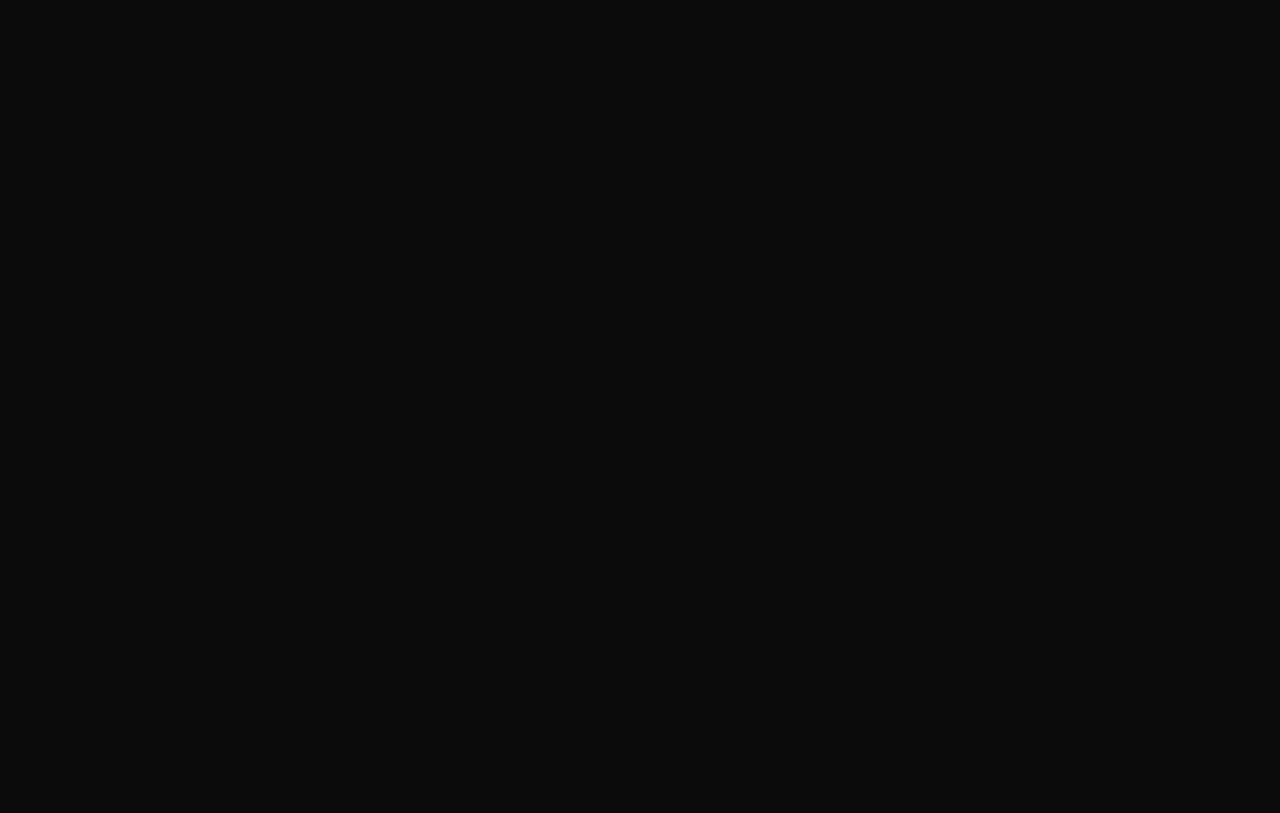
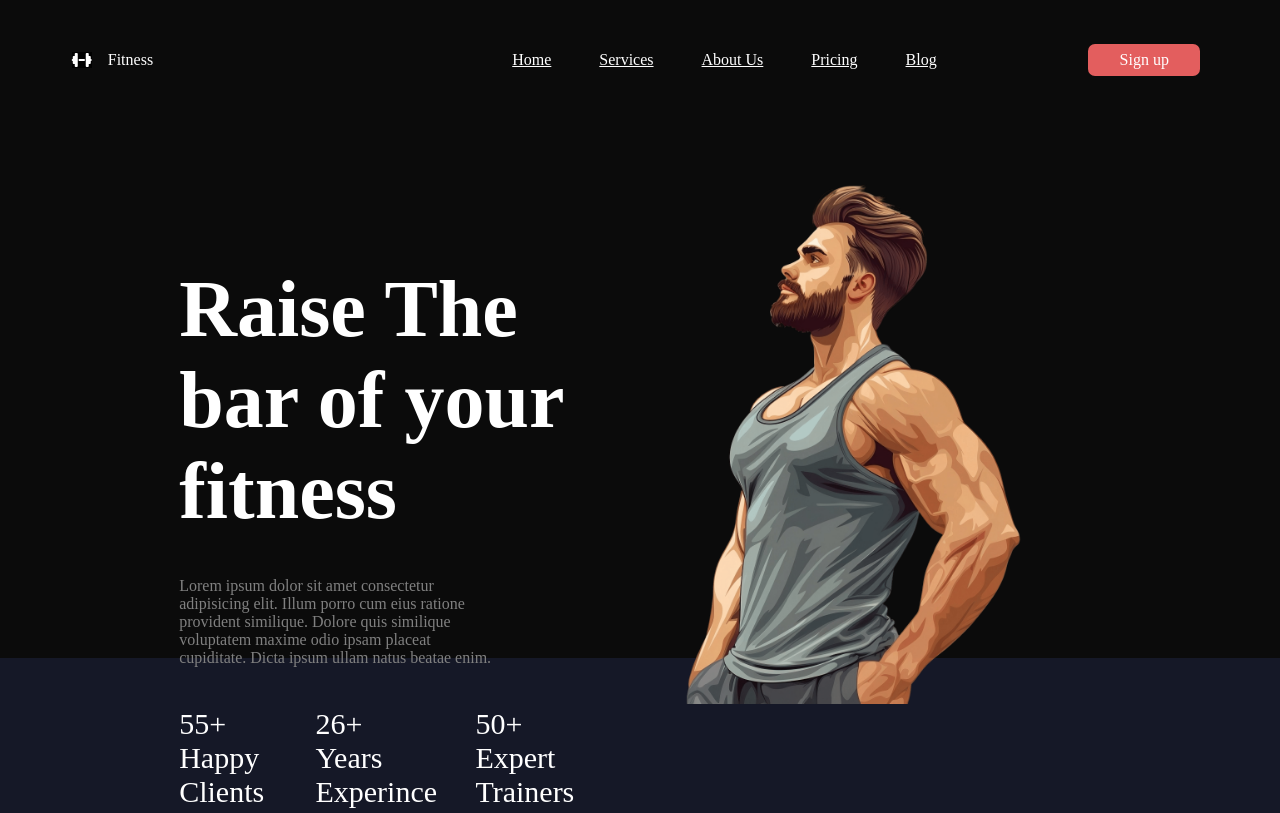
Before and after one commit to Dharmil20/gym-portfolio, a website: page index.html in a window 1280 px wide. Shown: the top 813 px of the page. Drawn offline with Linux system fonts and the light colour scheme; a web font is replaced by a local one.

Commit message:
Add Hero page

```diff
--- a/index.html
+++ b/index.html
@@ -1,15 +1,64 @@
 <!DOCTYPE html>
 <html lang="en">
+
 <head>
     <meta charset="UTF-8">
     <meta name="viewport" content="width=device-width, initial-scale=1.0">
     <title>Gym Portfolio</title>
+    <link href="https://fonts.cdnfonts.com/css/gilroy-bold" rel="stylesheet">
+    <link rel="stylesheet" href="https://cdnjs.cloudflare.com/ajax/libs/font-awesome/6.6.0/css/all.min.css" integrity="sha512-Kc323vGBEqzTmouAECnVceyQqyqdsSiqLQISBL29aUW4U/M7pSPA/gEUZQqv1cwx4OnYxTxve5UMg5GT6L4JJg==" crossorigin="anonymous" referrerpolicy="no-referrer"/>
     <link rel="stylesheet" href="style.css">
 </head>
+
 <body>
-    <div id="page1"></div>
+    <nav id = "nav">
+        <div id="logo">
+            <i class="fa-solid fa-dumbbell"></i>
+            <span>Fitness</span>
+        </div>
+        <div id="links">
+            <ul>
+                <li><a href="">Home</a></li>
+                <li><a href="">Services</a></li>
+                <li><a href="">About Us</a></li>
+                <li><a href="">Pricing</a></li>
+                <li><a href="">Blog</a></li>
+            </ul>
+        </div>
+        <div id="sign_up_div">
+            <button>Sign up</button>
+        </div>
+    </nav>
+    <div id="page1">
+        <div id="hero">
+            <div id="hero-title">
+                <h1>Raise The bar of your fitness</h1>
+            </div>
+            <p class="info">
+                Lorem ipsum dolor sit amet consectetur adipisicing elit. Illum porro cum eius ratione provident similique. Dolore quis similique voluptatem maxime odio ipsam placeat cupiditate. Dicta ipsum ullam natus beatae enim.
+            </p>
+            <div id="hero-points">
+                <div class="points">
+                    <h3>55+</h3>
+                    <p>Happy Clients</p>
+                </div>
+                <div class="points">
+                    <h3>26+</h3>
+                    <p>Years Experince</p>
+                </div>
+                <div class="points">
+                    <h3>50+</h3>
+                    <p>Expert Trainers</p>
+                </div>
+            </div>
+        </div>
+        <div id="hero-img">
+            <img src="./images/trainer-img.png" alt="trainer-img">
+        </div>
+    </div>
     <div id="page2"></div>
     <div id="page3"></div>
     <script src="script.js"></script>
 </body>
+
 </html>
--- a/style.css
+++ b/style.css
@@ -8,17 +8,112 @@
 
 html,
 body {
-    height: 100%;
+    height: 100vh;
     width: 100%;
 }
 
 #page1{
-    height: 100vw;
+    height: 42vw;
     width: 100%;
     background-color: #0B0B0B;
+    display: flex;
+    justify-content: space-between;
+    padding: 8vh 14vw;
+    flex-direction: row;
+}
+#page1 img{
+    height: 65vh;
+}
+#hero{
+    display: flex;
+    /* align-items: center; */
+    justify-content: flex-start;
+    margin: 10vh 0;
+    gap: 5vh;
+    flex-direction: column;
+}
+.info{
+    width: 25vw;
+    font-weight: 200;
+    color: grey;
+}
+#hero h1{
+    /* background-color: green; */
+}
+#hero-title{
+    font-size: 40px;
+}
+#hero-points{
+    display: flex;
+    align-items: center;
+    gap: 3vw;
+    /* background-color: red; */
+}
+#hero-points p, h3{
+    font-size: 30px;
+    font-weight: 200;
 }
 #page2{
     height: 100vw;
     width: 100%;
     background-color: #151827;
 }
+
+/*NavBar Style*/
+nav{
+    background-color: #0B0B0B;
+    width: 100%;
+    height: 15vh;
+    display: flex;
+    justify-content: space-around;
+    /* padding-top: 2rem; */
+}
+
+#logo{
+    display: flex;
+    justify-content: left;
+    align-items: center;
+    /* padding-left: 2rem; */
+    gap: 1rem;
+}
+#logo i{
+    color: white;
+    background-color: black;
+    size: rem;
+}
+
+#links{
+    height: inherit;
+    width: 50%;
+}
+#links ul{
+    height: inherit;
+    list-style: none;
+    display: flex;
+    justify-content: right;
+    justify-items: right;
+    align-items: center;
+}
+
+#links ul li{
+    margin-left: 3rem;
+
+}
+
+#sign_up_div{
+    display: flex;
+    align-items: center;
+    justify-content: center;
+    width: 10%;
+}
+
+#sign_up_div button{
+    width: 7rem;
+    height: 2rem;
+    color: white;
+    font-weight: 100;
+    font-size: 1rem;
+    background-color: rgb(227, 94, 94);
+    border-radius: 7px;
+    border-style: none;
+}
```
Also changed, not shown: images/trainer-img.png (added).
